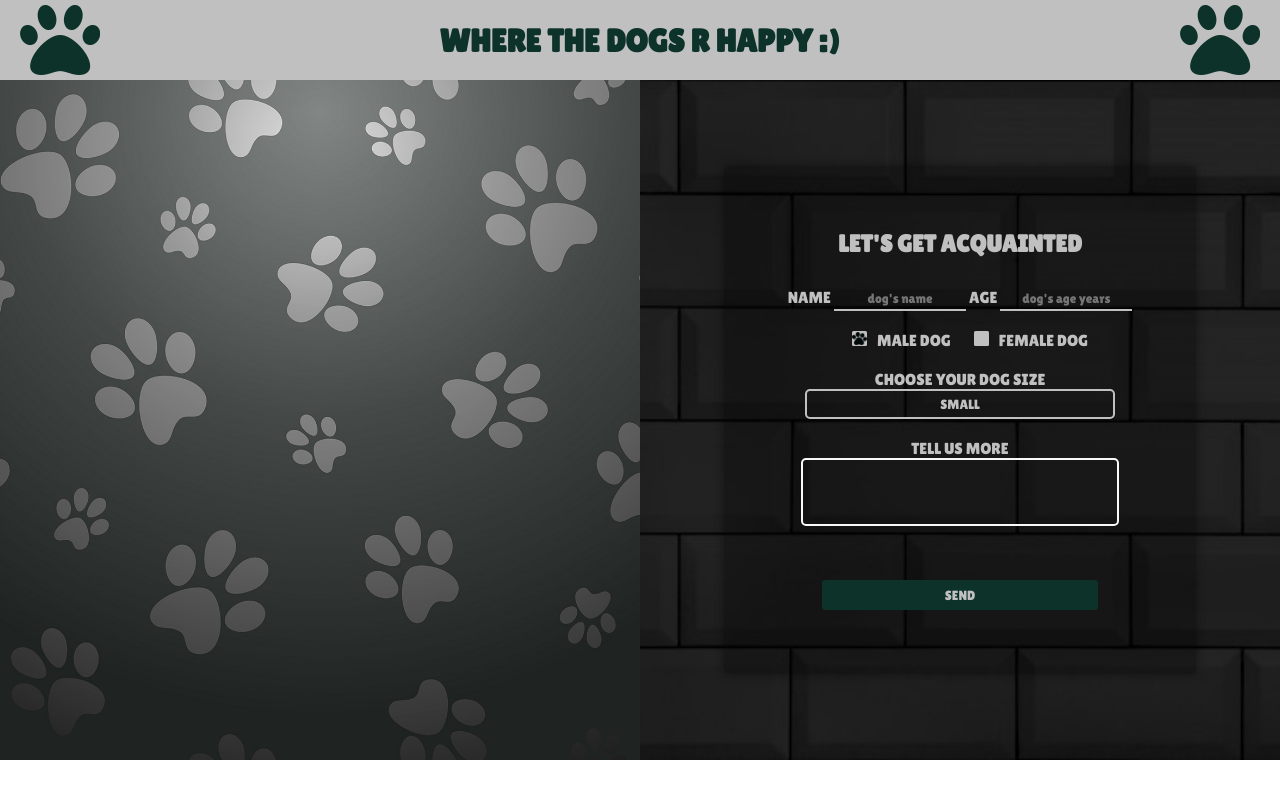
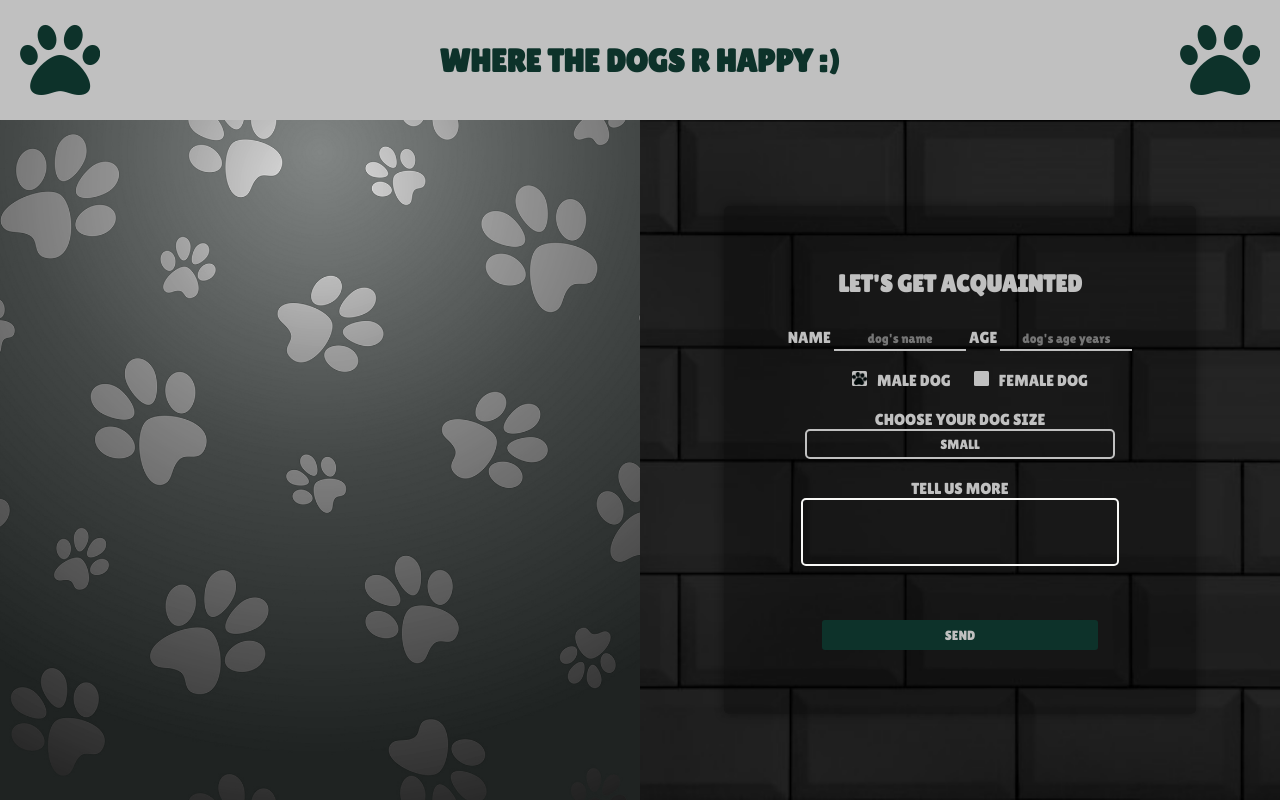
Before and after one commit to IvanRozinko/FORM, a PHP site: page /form1.html in a window 1280 px wide. Run offline with PHP 8.4, Linux system fonts and the light colour scheme; some libraries are stand-ins or nearby versions.

Commit message:
made form fullscreen

```diff
--- a/style.css
+++ b/style.css
@@ -7,18 +7,19 @@
     margin: 0;
     outline: none;
     overflow-x: hidden;
-    height: 100%;
 }
 
-body {
+
+body, html {
     min-width: 450px;
     min-height: 640px;
     height: 100%;
+
 }
 
 header {
     display: flex;
-    height: auto;
+    height: 15%;
     background: #C0C0C0;
     padding: 0 20px;
     align-items: center;
```
